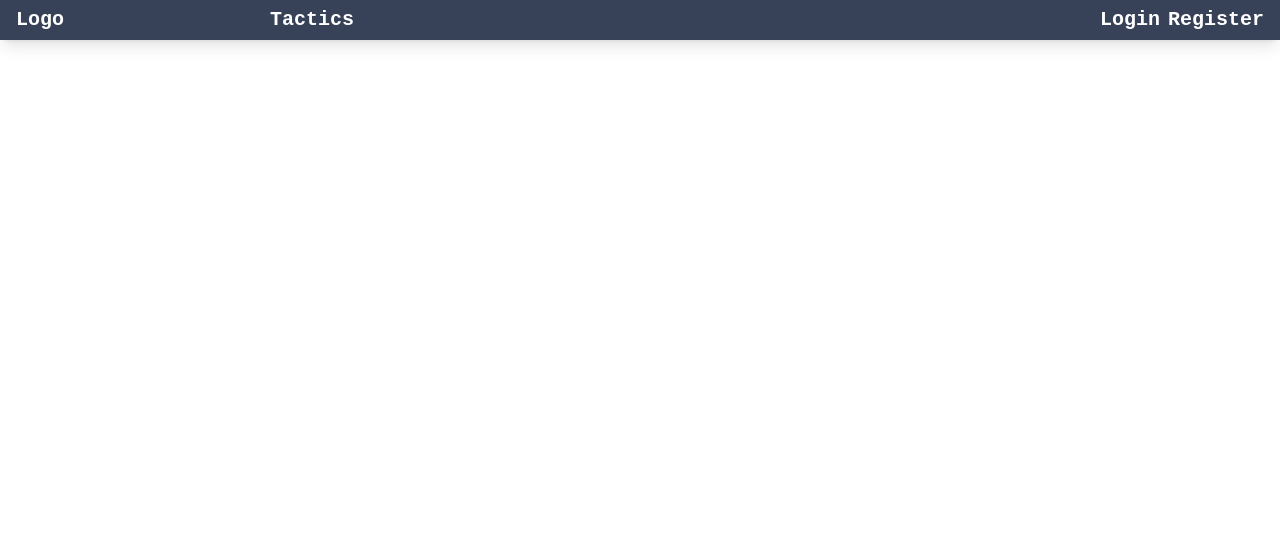
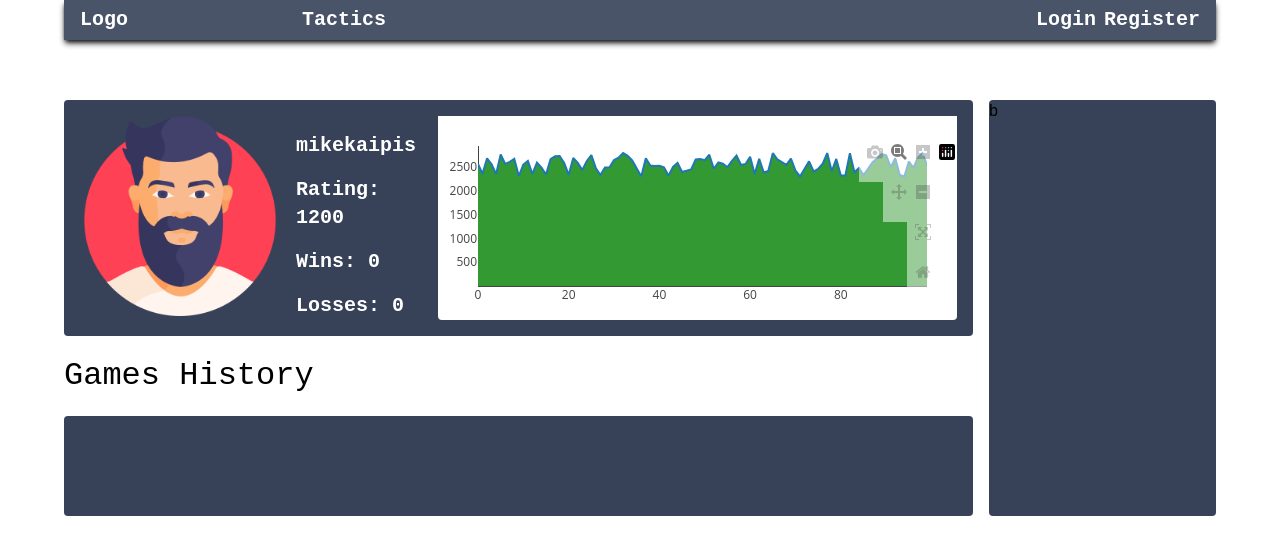
Before and after one commit to Mike17K/WebChess, a React (Create React App) app in the folder frontend/: page /profile/1 in a window 1280 px wide. Shown: the top 554 px of the page. Built offline with nearby package versions, Linux system fonts and the light colour scheme.

Commit message:
profile page

```diff
--- a/frontend/package.json
+++ b/frontend/package.json
@@ -14,6 +14,7 @@
     "dotenv": "^16.1.4",
     "google": "^2.1.0",
     "jwt-decode": "^3.1.2",
+    "plotly.js-dist-min": "^2.26.0",
     "query-string": "^8.1.0",
     "react": "^18.2.0",
     "react-dom": "^18.2.0",
--- a/frontend/src/App.js
+++ b/frontend/src/App.js
@@ -11,6 +11,7 @@ import HomePage from "./pages/HomePage/HomePage.jsx";
 
 import { store } from "./redux/store.js";
 import { useEffect } from "react";
+import ProfilePage from "./pages/ProfilePage/ProfilePage.jsx";
 
 async function refreshAccessServerKey(){
   console.log("refreshed access_server_key...");
@@ -33,7 +34,7 @@ async function refreshAccessServerKey(){
 
   store.dispatch({type:"updateProfile",profile:{access_server_key:access_server_key,ttl:ttl + Date.now()}});
 
-  const timeToWait = ttl + 100;
+  const timeToWait = ttl - 1000;
   console.log("timeToWait: ",timeToWait);
   setTimeout(() => {
     refreshAccessServerKey();
@@ -61,6 +62,7 @@ function App(props) {
           <Route path="/login" element={<LoginPage />} />
           <Route path="/register" element={<RegisterPage />} />
           <Route path="/chessgame/:chessgameid" element={<GamePage />} />
+          <Route path="/profile/:profileid" element={<ProfilePage />} />
         </Routes>
       </BrowserRouter>
     </>
--- a/frontend/src/components/NavBar/NavBar.jsx
+++ b/frontend/src/components/NavBar/NavBar.jsx
@@ -7,7 +7,8 @@ export default function NavBar() {
     const [profile,setProfile] = useState(store.getState().profile )
     store.subscribe(()=>setProfile(store.getState().profile))
   return (
-    <div className='z-50 fixed top-0 w-full h-[40px] bg-main-black shadow-lg'>
+    <div className="fixed w-full h-[40px] inset-0 flex items-center justify-center">
+        <div className='z-50 fixed top-0 max-w-6xl w-full h-[40px] bg-main-black opacity-90 shadow-md shadow-black' >
             <div className='flex justify-between items-center h-full px-4'>
                 <Link to='/'>
                     <div className='text-[#ffffff] font-bold text-xl'>Logo</div>
@@ -28,13 +29,17 @@ export default function NavBar() {
                         }}
                         className='text-[#ffffff] font-bold text-xl cursor-pointer mr-4'
                         >Log Out</span>
-                    <Link to='/profile'>
+                        <Link to='/profile/me'>
                             <div className='text-[#ffffff] font-bold text-xl
                             w-[40px] aspect-w-1 aspect-h-1 rounded-full overflow-hidden
                             bg-main-white
                             hover:border-4 hover:border-[#000000]
                             '>
-                            <img src={profile.avatar || `./assets/icons/profiles/profile-${0+Math.floor(6*Math.random())}.png`} alt='avatar' className='w-full h-full object-cover' />
+                                <img
+                                src={profile.avatar || `http://localhost:3000/assets/icons/profiles/profile-${1+Math.floor(6*Math.random())}.png`}
+                                alt='avatar'
+                                className='w-full h-full object-cover'
+                                />
                             </div>
                         </Link>
                         </>
@@ -51,5 +56,6 @@ export default function NavBar() {
                 </div>
             </div>
         </div>
+    </div>
   )
 }
--- a/frontend/src/pages/HomePage/HomePage.jsx
+++ b/frontend/src/pages/HomePage/HomePage.jsx
@@ -8,6 +8,7 @@ const setAccessGame = (data) => store.dispatch({type:"setAccessGame",accessGame:
 export default function HomePage() {
     const [publicGames, setPublicGames] = useState([]);
 
+    // fetch the public games
     useEffect(() => {
       fetch('http://localhost:5050/api/game/publicGames', {
         method: 'GET',
--- a/frontend/src/pages/LoginPage/LoginPage.jsx
+++ b/frontend/src/pages/LoginPage/LoginPage.jsx
@@ -19,7 +19,14 @@ export default function LoginPage(props) {
 
     if (!name || !password) return;
 
-    getProfileCallback({ code: JSON.stringify({ name, password }) });
+    getProfileCallback({ code: JSON.stringify({ name, password }) }, (data) => {
+      if (data.error) {
+        console.log(data.error);
+        return;
+      }
+      console.log(data);
+      window.location.href = "http://localhost:3000/";
+    });
 
     e.target.reset(); // clear form
   }
--- /dev/null
+++ b/frontend/src/pages/ProfilePage/ProfilePage.jsx
@@ -0,0 +1,58 @@
+import React, { useState } from 'react'
+import { useParams } from 'react-router-dom';
+import { store } from '../../redux/store';
+import RatingGraph from './RatingGraph/RatingGraph.jsx';
+
+export default function ProfilePage() {
+  const {profileid} = useParams();
+  const profile = store.getState().profile;
+  const [profileData, setProfileData] = useState({});
+/*
+useEffect(() => {
+    fetch(`http://localhost:5050/api/profile/${profileid}`, {
+        method: 'GET',
+        headers: {
+            'profileid': profile.id,
+            'accessserverkey': profile.access_server_key,
+        },
+    }).then(response => response.json()).then(data => {
+        if(data.error){
+            console.log(data.error);
+            return;
+        }
+        console.log(data);
+        setProfileData(data);
+    }).catch((error) => {
+        console.error('Error:', error);
+    });
+},[]);
+*/
+
+
+  return <>
+  <div className="flex items-center justify-center ">
+    <div className='max-w-6xl w-full mt-[100px] flex gap-4 justify-center align-middle'>
+        <div className='w-[80%] flex flex-col gap-4 '>
+            <div className='bg-main-black rounded p-4 flex gap-4'>
+                <img src={profileData.avatar || `http://localhost:3000/assets/icons/profiles/profile-${1+Math.floor(6*Math.random())}.png`} alt='avatar' className='w-[200px] h-[200px] object-cover' />
+                <div className='w-[40%]'>
+                    <div className='text-[#ffffff] font-bold text-xl mt-4'>{profileData.name}mikekaipis</div>
+                    <div className='text-[#ffffff] font-bold text-xl mt-4'>Rating: 1200</div>
+                    <div className='text-[#ffffff] font-bold text-xl mt-4'>Wins: 0</div>
+                    <div className='text-[#ffffff] font-bold text-xl mt-4'>Losses: 0</div>
+                </div>
+                <div className='w-full rounded bg-white'>
+                    {/* here is going to be a graph */}
+                    <RatingGraph />
+                </div>
+            </div>
+            <div className='flex flex-col gap-4'>
+                <p className='text-[2rem]'>Games History</p>
+                <div className='w-full h-[100px] bg-main-black rounded p-4 '></div>
+            </div>
+        </div>
+        <div className='w-[20%] bg-main-black rounded'>b</div>
+    </div>
+  </div>
+  </>;
+}
--- /dev/null
+++ b/frontend/src/pages/ProfilePage/RatingGraph/RatingGraph.jsx
@@ -0,0 +1,41 @@
+import React, { useEffect } from 'react';
+import Plotly from 'plotly.js-dist-min';
+
+export default function RatingGraph() {
+  useEffect(() => {
+    const myDiv = document.getElementById('tester');
+
+    const N = 100;
+
+    var trace = {
+      x: Array.from({ length: N }, (_, i) => i),
+      y: Array.from({ length: N }, (_, i) => 2300 + Math.random() * 500),
+      type: 'scatter',
+      mode: 'lines',
+      fill: 'tozeroy',
+      fillcolor: 'rgb(51, 153, 51)'
+    };
+
+    var data = [trace];
+
+    var layout = {
+      margin: { t: 30, b: 30, l: 40, r: 30 },
+      xaxis: {
+        showgrid: false,
+      },
+      yaxis: {
+        showgrid: false,
+        // Set the tick values for the y-axis
+        tickvals: Array.from({ length: 10 }, (_, i) => (i + 1) * 500), // Generates [100, 200, 300, ..., 2000]
+      },
+    };
+
+    var config = {
+      editable: false,
+    };
+
+    Plotly.newPlot(myDiv, data, layout, config);
+  }, []);
+
+  return <div id="tester" className="w-full h-full"></div>;
+}
```
Also changed, not shown: 2 other files (tests, documents, lock files or other folders). Lines whose indentation alone changed are shown as unchanged.
